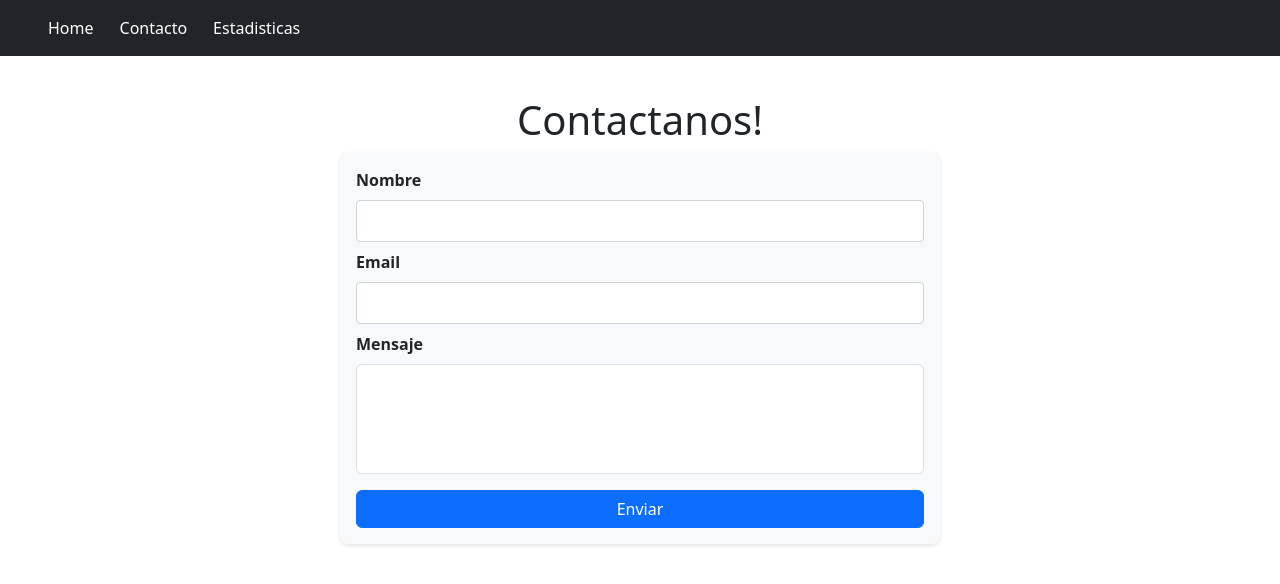
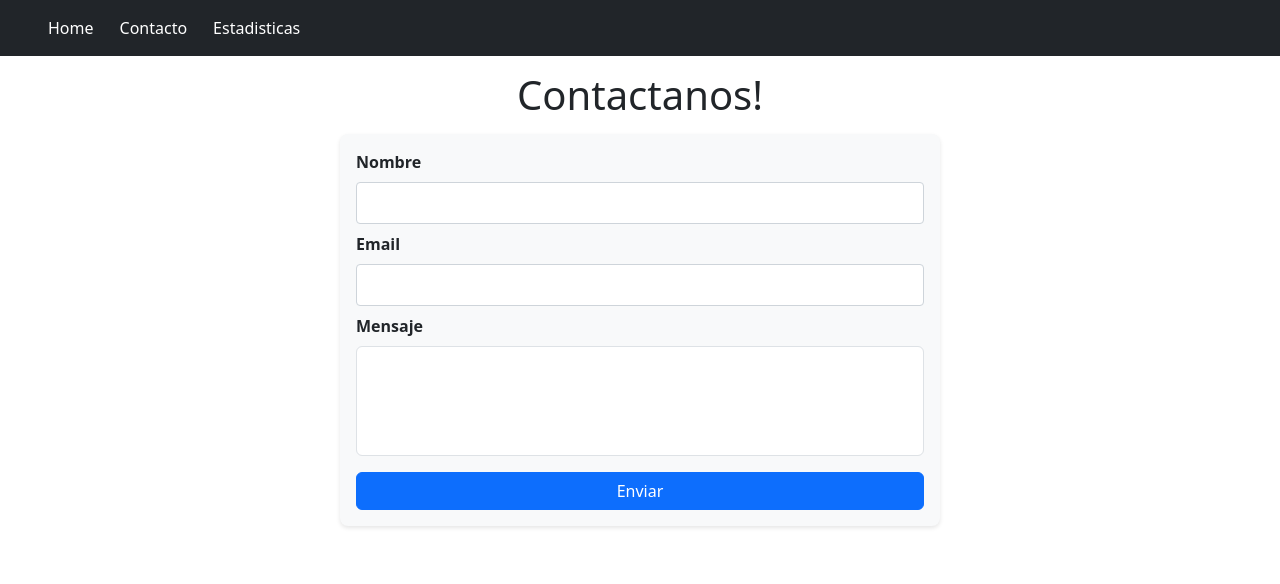
Before and after one commit to lkoziupa06/tp-directorio-personas, a React (Create React App) app: page /contacto in a window 1280 px wide. Shown: the top 584 px of the page. Built offline with nearby package versions, Linux system fonts and the light colour scheme.

Commit message:
terminado

```diff
--- a/src/App.css
+++ b/src/App.css
@@ -67,7 +67,7 @@
   flex-direction: column;
   justify-content: center;
   align-items: center;
-  width: 300px; /* Ajuste del tamaño cuadrado */
+  width: 300px;
   height: 300px;
   border: 1px solid #ccc;
   border-radius: 10px;
@@ -101,10 +101,11 @@ h2 {
   box-shadow: 0 6px 12px rgba(0, 0, 0, 0.15); /* Efecto hover */
 }
 
-.persona{
-  text-align: center;
-  padding: 40px;
+.container-persona{
+  display: flex;
   justify-content: center;
+  align-items: center;
+  margin-top: 10px;
 }
 
 .navbar {
@@ -210,3 +211,9 @@ button:hover {
   margin: 0;
   margin-left: 10px;
 }
+
+.title-container{
+  text-align: center;
+  margin-bottom: 10px;
+  margin-top: 10px;
+}
--- a/src/pages/Contacto.jsx
+++ b/src/pages/Contacto.jsx
@@ -3,8 +3,10 @@ import '../App.css'
 export default function Contacto(){
     return(
         <>
-            <div className="persona">
-                <h1>Contactanos!</h1>
+            <div className="title-container">
+                <h1 className="title">Contactanos!</h1>
+            </div>
+            <div>
                 <Form/>
             </div>
         </>
--- a/src/pages/Estadisticas.jsx
+++ b/src/pages/Estadisticas.jsx
@@ -17,7 +17,9 @@ export default function Estadisticas() {
 
     return (
         <>
-            <h2>Estadísticas</h2>
+            <div className='title-container'>
+                <h1 className='title'>Estadísticas</h1>
+            </div>
             <div className="estadisticas-container">
                 <div className="stat-item">
                     <FaUserPlus className="icon" />
--- a/src/pages/Persona.jsx
+++ b/src/pages/Persona.jsx
@@ -6,7 +6,10 @@ export default function Persona(){
     const persona = personas[id-1];
     return(
         <>
-            <div className='persona'>
+            <div className='title-container'>
+                <h1 className='title'>Datos de la persona</h1>
+            </div>
+            <div className='container-persona'>
                 <CardPersona nombre={persona.nombre} apellido={persona.apellido} edad={persona.edad} email={persona.email}/>
             </div>
         </>
```
